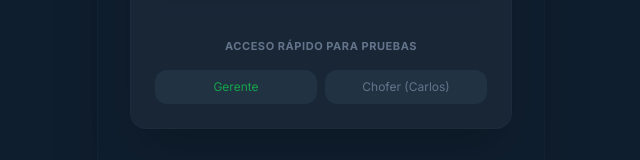
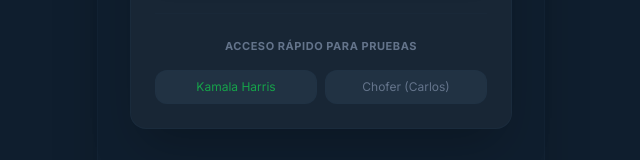
Before and after one commit to Matiii347/DemoIngSoft, a React (Vite) app: page / in a window 1280 px wide. Shown: the part 557-717 px from the top of the page, without its empty margins (319-959 px from the left). Built offline with nearby package versions, Linux system fonts and the light colour scheme.

Commit message:
feat: show driver name in driver header and set manager name to Kamala Harris

```diff
--- a/src/App.jsx
+++ b/src/App.jsx
@@ -124,7 +124,7 @@ function Login({ onLogin, drivers }) {
               }}
               className="bg-surface-container-high hover:bg-surface-bright border border-surface-variant/40 hover:border-primary/30 rounded-xl py-2 px-1 text-center font-label-md text-xs text-primary transition-all focus:outline-none active:scale-95"
             >
-              Gerente
+              Kamala Harris
             </button>
             <button
               type="button"
@@ -311,14 +311,16 @@ export default function App() {
                 className="w-full h-full object-cover"
               />
             ) : (
-              <span className="font-label-md text-label-md font-bold text-primary">GF</span>
+              <span className="font-label-md text-label-md font-bold text-primary">
+                {currentUser.name ? currentUser.name.split(' ').map(n => n[0]).join('').substring(0, 2).toUpperCase() : 'VM'}
+              </span>
             )}
           </div>
           <h1 className="font-headline-md-mobile text-headline-md-mobile font-bold text-primary">VerdeMov</h1>
 
           {/* Role badge */}
           <span className="ml-2 px-2 py-0.5 rounded-full bg-surface-container-high border border-surface-variant text-[9px] uppercase font-bold text-on-surface-variant">
-            {role === 'operador' ? 'Gerente' : 'Chofer'}
+            {role === 'operador' ? 'Kamala Harris' : currentUser.name}
           </span>
         </div>
 
```
Also changed, not shown: server.js (+8 -0 lines), 2 other files (tests, documents, lock files or other folders).
